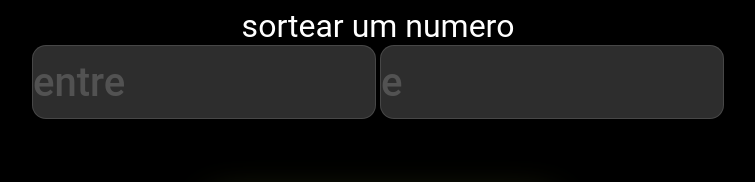
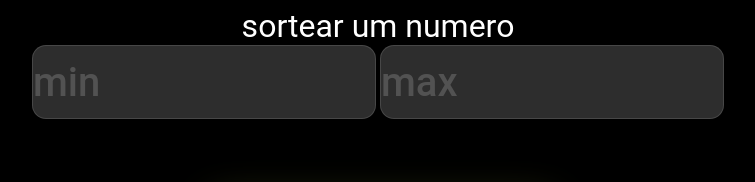
Before and after one commit to breno5896/projeto-math, a plain HTML site: page index.html in a window 1280 px wide. Shown: the part 367-549 px from the top of the page, 262-1017 px from the left. Drawn offline with Linux system fonts and the light colour scheme.

Commit message:
mudança

```diff
--- a/index.html
+++ b/index.html
@@ -12,8 +12,8 @@
     <img src="sort 1.png" alt="dev-sorteio">
     <h4>sortear um numero</h4>
     <div class="input">
-    <input type="number" placeholder="entre" class="min" >
-    <input type="number" placeholder="e" class="max">
+    <input type="number" placeholder="min" class="min" >
+    <input type="number" placeholder="max" class="max">
 
     </div>
     </div>
--- a/index.js
+++ b/index.js
@@ -1,6 +1,9 @@
 function my(){
     const entre=Math.ceil( document.querySelector(".min").value);
     const depois =Math.floor(document.querySelector(".max").value);
+    if(entre>=depois){alert("o valor minimo precisa ser maior do que o do maximo")}
+    else{
 const result= Math.floor(Math.random() * (depois - entre+ 1)) + entre;
 alert(result)
 }
+}
```
